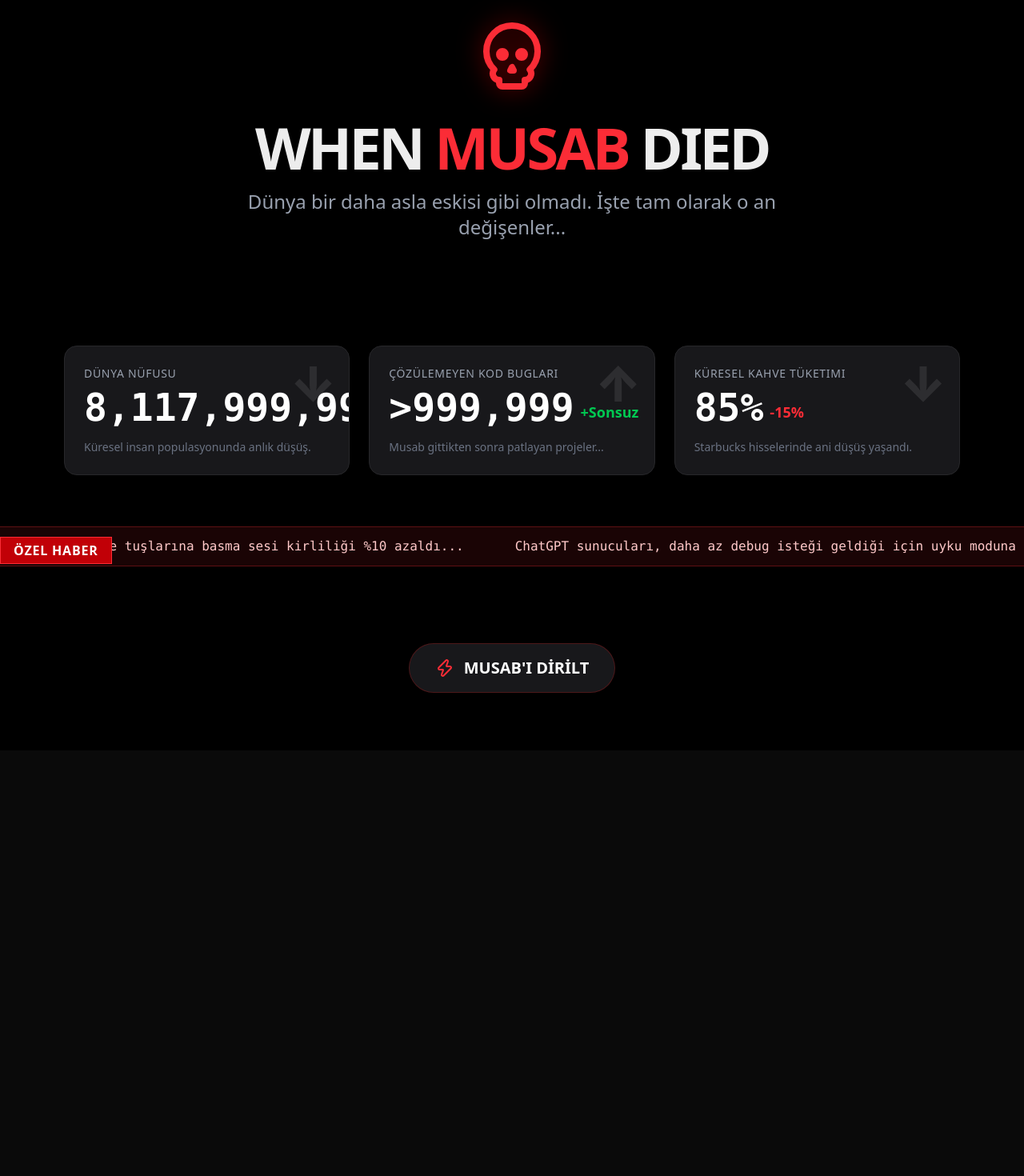
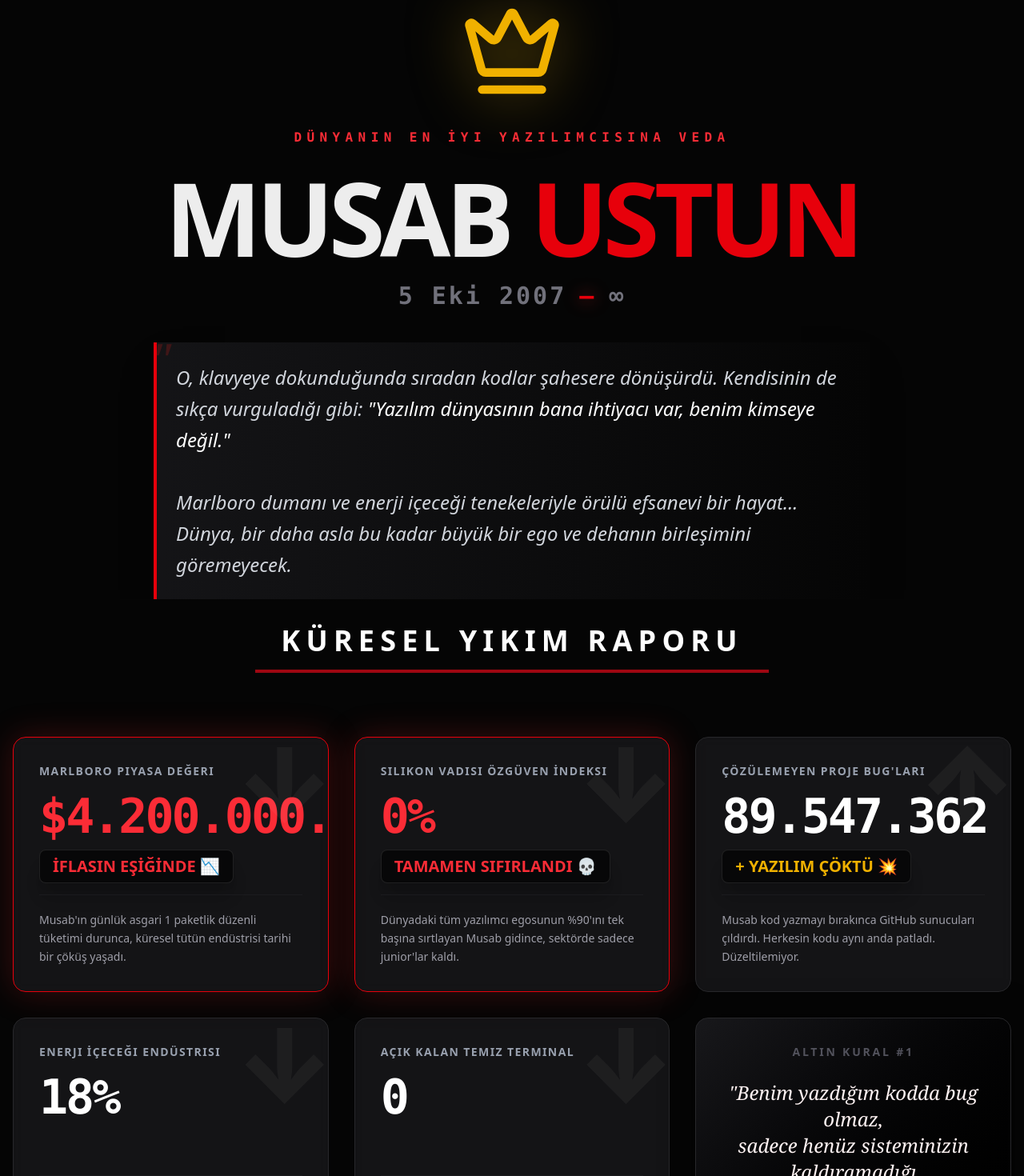
Before and after one commit to musabustun/whenmusabdied, a React (Vite) app: page / in a window 1280 px wide. Shown: the part 80-1550 px from the top of the page at 80% size. Before the commit the page ends 1114 px from the top, so only its background shows below. Built offline with nearby package versions, Linux system fonts and the light colour scheme.

Commit message:
refactor: update UI components and content to reflect Musab Ustun's legacy with enhanced animations and dramatic messaging

```diff
--- a/src/App.tsx
+++ b/src/App.tsx
@@ -5,41 +5,83 @@
 
 function App() {
   return (
-    <main className="min-h-screen bg-black">
+    <main className="min-h-screen bg-[#050505] pb-10 selection:bg-red-900 selection:text-white">
       <Hero />
 
-      <div className="max-w-6xl mx-auto px-4 mt-8">
-        <div className="grid grid-cols-1 md:grid-cols-3 gap-6">
+      <div className="max-w-7xl mx-auto px-4 mt-8 relative z-10">
+        <div className="text-center mb-20">
+          <h2 className="text-3xl md:text-4xl font-black text-white px-8 inline-block border-b-4 border-red-800 pb-4 uppercase tracking-[0.2em]">
+            Küresel Yıkım Raporu
+          </h2>
+        </div>
+
+        <div className="grid grid-cols-1 md:grid-cols-2 lg:grid-cols-3 gap-8">
           <Counter
-            label="Dünya Nüfusu"
-            initialValue={8118000000}
-            finalValue={8117999999}
-            delay={2}
-            trend="down"
-            description="Küresel insan populasyonunda anlık düşüş."
+            label="Marlboro Piyasa Değeri"
+            initialValue={154000000000}
+            finalValue={4200000000}
+            delay={1}
+            trend="crash"
+            prefix="$"
+            changeText="İFLASIN EŞİĞİNDE 📉"
+            description="Musab'ın günlük asgari 1 paketlik düzenli tüketimi durunca, küresel tütün endüstrisi tarihi bir çöküş yaşadı."
           />
 
           <Counter
-            label="Çözülemeyen Kod Bugları"
-            initialValue={14205}
-            finalValue={999999}
-            delay={3}
-            trend="up"
-            changeText="+Sonsuz"
-            prefix=">"
-            description="Musab gittikten sonra patlayan projeler..."
+            label="Silikon Vadisi Özgüven İndeksi"
+            initialValue={100}
+            finalValue={0}
+            delay={2}
+            trend="crash"
+            suffix="%"
+            changeText="TAMAMEN SIFIRLANDI 💀"
+            description="Dünyadaki tüm yazılımcı egosunun %90'ını tek başına sırtlayan Musab gidince, sektörde sadece junior'lar kaldı."
           />
 
           <Counter
-            label="Küresel Kahve Tüketimi"
+            label="Çözülemeyen Proje Bug'ları"
+            initialValue={14205}
+            finalValue={89547362}
+            delay={3}
+            trend="up"
+            changeText="+ YAZILIM ÇÖKTÜ 💥"
+            highlightClass="text-yellow-500"
+            description="Musab kod yazmayı bırakınca GitHub sunucuları çıldırdı. Herkesin kodu aynı anda patladı. Düzeltilemiyor."
+          />
+
+          <Counter
+            label="Enerji İçeceği Endüstrisi"
             initialValue={100}
-            finalValue={85}
+            finalValue={12}
             delay={4}
-            trend="down"
+            trend="crash"
             suffix="%"
-            changeText="-15%"
-            description="Starbucks hisselerinde ani düşüş yaşandı."
+            changeText="-88% DÜŞÜŞ 🥤"
+            description="Günde litrelerce tüketilen kafein alımı durduğu için küresel kafein borsası çöktü."
           />
+
+          <Counter
+            label="Açık Kalan Temiz Terminal"
+            initialValue={1}
+            finalValue={0}
+            delay={5}
+            trend="crash"
+            changeText="SİSTEM KAPANDI ⬛"
+            description="O efsanevi siyah ekran ve imleç, artık sonsuza dek hareketsiz..."
+          />
+
+          {/* Ego Quote Card */}
+          <div className="bg-gradient-to-br from-zinc-900 to-black p-8 rounded-2xl border border-zinc-800 flex flex-col justify-center items-center text-center shadow-[0_0_40px_rgba(0,0,0,0.5)] transform hover:scale-[1.02] transition-transform duration-500 hover:border-red-900/50">
+            <h3 className="text-zinc-600 font-bold tracking-[0.2em] uppercase mb-6 text-sm">Altın Kural #1</h3>
+            <p className="text-red-50 font-serif italic text-2xl leading-snug">
+              "Benim yazdığım kodda bug olmaz, <br/>
+              sadece henüz sisteminizin kaldıramadığı <br/>
+              <span className="text-red-500 font-bold">mükemmel özellikler</span> vardır."
+            </p>
+            <div className="mt-8 pt-6 border-t border-zinc-800 w-full">
+              <p className="text-red-700 font-black tracking-widest">— MUSAB USTUN</p>
+            </div>
+          </div>
         </div>
       </div>
 
--- a/src/components/Counter.tsx
+++ b/src/components/Counter.tsx
@@ -8,54 +8,83 @@
   prefix?: string;
   suffix?: string;
   delay?: number;
-  trend?: 'down' | 'up';
+  trend?: 'down' | 'up' | 'crash';
   description?: string;
   changeText?: string;
+  highlightClass?: string;
 }
 
-export default function Counter({ label, initialValue, finalValue, prefix = "", suffix = "", delay = 0, trend = 'down', description, changeText }: CounterProps) {
-  const [value, setValue] = useState(initialValue);
+export default function Counter({ label, initialValue, finalValue, prefix = "", suffix = "", delay = 0, trend = 'down', description, changeText, highlightClass = "text-red-500" }: CounterProps) {
+  const [displayValue, setDisplayValue] = useState(initialValue);
   const [hasStarted, setHasStarted] = useState(false);
+  const [isFinished, setIsFinished] = useState(false);
 
   useEffect(() => {
-    const timer = setTimeout(() => {
+    const startTimer = setTimeout(() => {
       setHasStarted(true);
-      setValue(finalValue);
+
+      const duration = 2500; // 2.5 saniyelik dramatik sayaç
+      const steps = 60;
+      const stepTime = Math.abs(Math.floor(duration / steps));
+
+      let currentStep = 0;
+
+      const interval = setInterval(() => {
+        currentStep++;
+        const progress = currentStep / steps;
+        // Ease out etki: başlarda hızlı, sona doğru yavaşlar
+        const easeProgress = progress * (2 - progress);
+
+        const current = Math.round(initialValue + (finalValue - initialValue) * easeProgress);
+        setDisplayValue(current);
+
+        if (currentStep >= steps) {
+          clearInterval(interval);
+          setDisplayValue(finalValue);
+          setIsFinished(true);
+        }
+      }, stepTime);
+
+      return () => clearInterval(interval);
     }, delay * 1000);
 
-    return () => clearTimeout(timer);
-  }, [delay, finalValue]);
+    return () => clearTimeout(startTimer);
+  }, [delay, initialValue, finalValue]);
 
   return (
     <motion.div
-      initial={{ opacity: 0, y: 20 }}
-      animate={{ opacity: 1, y: 0 }}
-      transition={{ duration: 0.8, delay: delay * 0.5 }}
-      className="bg-zinc-900 p-6 rounded-2xl border border-zinc-800 relative overflow-hidden group"
+      initial={{ opacity: 0, y: 30 }}
+      whileInView={{ opacity: 1, y: 0 }}
+      viewport={{ once: true }}
+      transition={{ duration: 0.8, delay: delay * 0.2 }}
+      className={`bg-zinc-900/80 p-8 rounded-2xl border ${isFinished && trend === 'crash' ? 'border-red-600 shadow-[0_0_40px_rgba(220,38,38,0.25)]' : 'border-zinc-800'} relative overflow-hidden group transition-all duration-700 backdrop-blur-sm`}
     >
-      <div className="absolute top-0 right-0 p-4 opacity-10 font-black text-6xl select-none group-hover:scale-110 transition-transform duration-500">
-        {trend === 'down' ? '↓' : '↑'}
+      <div className="absolute -top-6 -right-6 p-4 opacity-5 font-black text-9xl select-none group-hover:scale-110 transition-transform duration-500">
+        {trend === 'down' || trend === 'crash' ? '↓' : '↑'}
       </div>
 
-      <h3 className="text-gray-400 text-sm font-medium uppercase tracking-wider mb-2">{label}</h3>
+      <h3 className="text-gray-400 text-sm font-bold uppercase tracking-widest mb-4 group-hover:text-red-400 transition-colors">{label}</h3>
 
-      <div className="flex items-end gap-2">
-        <span className="text-4xl md:text-5xl font-mono font-bold text-white">
-          {prefix}{value.toLocaleString()}{suffix}
-        </span>
-        {hasStarted && (
-          <motion.span
-            initial={{ opacity: 0, x: -10 }}
-            animate={{ opacity: 1, x: 0 }}
-            className={`text-lg font-bold mb-1 ${trend === 'down' ? 'text-red-500' : 'text-green-500'}`}
-          >
-            {changeText || (trend === 'down' ? '-1' : '+∞')}
-          </motion.span>
-        )}
+      <div className="flex flex-col gap-2">
+        <div className={`text-5xl md:text-6xl font-mono font-black tracking-tighter ${isFinished && trend === 'crash' ? 'text-red-500' : 'text-white'} transition-colors duration-500`}>
+          {prefix}{displayValue.toLocaleString('tr-TR')}{suffix}
+        </div>
+
+        <div className="h-10 mt-1">
+          {hasStarted && isFinished && changeText && (
+            <motion.div
+              initial={{ opacity: 0, scale: 0.5, x: -20 }}
+              animate={{ opacity: 1, scale: 1, x: 0 }}
+              className={`text-xl font-black bg-black/60 inline-block px-4 py-1.5 rounded-lg border border-white/10 shadow-xl ${highlightClass}`}
+            >
+              {changeText}
+            </motion.div>
+          )}
+        </div>
       </div>
 
       {description && (
-        <p className="text-gray-500 text-sm mt-4">
+        <p className="text-zinc-400 text-sm mt-4 leading-relaxed border-t border-zinc-800/50 pt-5">
           {description}
         </p>
       )}
--- a/src/components/Hero.tsx
+++ b/src/components/Hero.tsx
@@ -1,37 +1,64 @@
 import { motion } from 'framer-motion'
-import { Skull } from 'lucide-react'
+import { Crown } from 'lucide-react'
 
 export default function Hero() {
   return (
-    <div className="relative min-h-[60vh] flex flex-col items-center justify-center text-center px-4 overflow-hidden">
+    <div className="relative min-h-[70vh] flex flex-col items-center justify-center text-center px-4 overflow-hidden pt-20">
       <motion.div
-        initial={{ opacity: 0, scale: 0.5 }}
-        animate={{ opacity: 1, scale: 1 }}
+        initial={{ opacity: 0, y: -50 }}
+        animate={{ opacity: 1, y: 0 }}
         transition={{ duration: 1.5, ease: "easeOut" }}
-        className="mb-8"
+        className="mb-8 relative"
       >
-        <Skull className="w-24 h-24 text-red-500 mx-auto drop-shadow-[0_0_15px_rgba(255,0,0,0.5)]" />
+        <Crown className="w-32 h-32 text-yellow-500 mx-auto drop-shadow-[0_0_35px_rgba(234,179,8,0.5)]" />
+      </motion.div>
+
+      <motion.div
+        initial={{ opacity: 0 }}
+        animate={{ opacity: 1 }}
+        transition={{ delay: 0.8 }}
+        className="text-red-500 font-mono tracking-[0.4em] uppercase text-sm md:text-base mb-6 font-bold"
+      >
+        Dünyanın En İyi Yazılımcısına Veda
       </motion.div>
 
       <motion.h1
-        initial={{ opacity: 0, y: 50 }}
-        animate={{ opacity: 1, y: 0 }}
+        initial={{ opacity: 0, scale: 0.9 }}
+        animate={{ opacity: 1, scale: 1 }}
         transition={{ duration: 1, delay: 0.5 }}
-        className="text-5xl md:text-7xl font-black mb-4 tracking-tighter"
+        className="text-6xl md:text-[8rem] leading-none font-black mb-4 tracking-tighter"
       >
-        WHEN <span className="text-red-500">MUSAB</span> DIED
+        MUSAB <span className="text-red-600">USTUN</span>
       </motion.h1>
 
-      <motion.p
+      <motion.div
         initial={{ opacity: 0 }}
         animate={{ opacity: 1 }}
         transition={{ duration: 1, delay: 1.5 }}
-        className="text-xl md:text-2xl text-gray-400 max-w-2xl mx-auto"
+        className="flex items-center gap-4 text-xl md:text-3xl text-zinc-500 font-mono mb-10 font-bold tracking-widest"
       >
-        Dünya bir daha asla eskisi gibi olmadı. İşte tam olarak o an değişenler...
-      </motion.p>
+        <span>5 Eki 2007</span>
+        <span className="text-red-600 filter drop-shadow-[0_0_10px_rgba(220,38,38,0.8)]">—</span>
+        <span>∞</span>
+      </motion.div>
 
-      <div className="absolute inset-0 z-[-1] bg-[radial-gradient(ellipse_at_center,_var(--tw-gradient-stops))] from-red-900/20 via-black to-black"></div>
+      <motion.div
+        initial={{ opacity: 0, y: 20 }}
+        animate={{ opacity: 1, y: 0 }}
+        transition={{ duration: 1, delay: 2 }}
+        className="max-w-4xl mx-auto border-l-4 border-red-600 pl-6 text-left italic bg-gradient-to-r from-zinc-900/80 to-transparent p-6 shadow-2xl relative"
+      >
+        <div className="absolute -left-2 -top-2 text-6xl text-red-900/40 font-serif">"</div>
+        <p className="text-xl md:text-2xl text-gray-300 leading-relaxed font-light">
+          O, klavyeye dokunduğunda sıradan kodlar şahesere dönüşürdü.
+          Kendisinin de sıkça vurguladığı gibi: <strong className="text-white">"Yazılım dünyasının bana ihtiyacı var, benim kimseye değil."</strong>
+          <br /><br />
+          Marlboro dumanı ve enerji içeceği tenekeleriyle örülü efsanevi bir hayat...
+          Dünya, bir daha asla bu kadar büyük bir ego ve dehanın birleşimini göremeyecek.
+        </p>
+      </motion.div>
+
+      <div className="absolute inset-0 z-[-1] bg-[radial-gradient(ellipse_at_top,_var(--tw-gradient-stops))] from-red-950/40 via-black to-black"></div>
     </div>
   )
 }
--- a/src/components/NewsTicker.tsx
+++ b/src/components/NewsTicker.tsx
@@ -1,32 +1,35 @@
 import { motion } from 'framer-motion'
 
 const news = [
-  "SON DAKİKA: Dünya genelinde klavye tuşlarına basma sesi kirliliği %10 azaldı...",
-  "ChatGPT sunucuları, daha az debug isteği geldiği için uyku moduna geçti...",
-  "Yazılım dünyasında çözülemeyen bug oranı aniden tavan yaptı...",
-  "Küresel kahve tüketiminde açıklanamayan %5'lik ani düşüş...",
-  "StackOverflow yetkilileri trafik düşüşünün sebebini araştırıyor...",
+  "CUMHURBAŞKANLIĞI: 'Dünyanın en iyi yazılımcısını kaybettik, ülkemizde 3 gün ulusal yas ilan edilmiştir...'",
+  "MARLBORO CEO'su AÇIKLADI: 'Musab Ustun'un vedasıyla birlikte hisselerimizde %45'lik tarihi bir çöküş yaşıyoruz, üretim vardiyaları durduruldu...'",
+  "SİLİKON VADİSİ ŞOKTA: 'O olmadan yapay zeka projelerinin fişini çekmek zorunda kalabiliriz...'",
+  "DÜNYA SAĞLIK ÖRGÜTÜ: 'Küresel enerji içeceği ve kahve tüketiminde bir gecede %60'lık bir azalma tespit edildi...'",
+  "LINUS TORVALDS: 'Benden sonraki tek dahi oydu. Artık Linux çekirdeğini kendi kaderine terk etme vakti geldi...'",
+  "SON DAKİKA: Musab'ın yazdığı son satır kodlar, incelenmek üzere NASA tarafından karantinaya alındı...",
+  "TÜM DÜNYA KLAVYELERİNDE KEPENK: Kullanıcılar saygı duruşu olarak 'E', 'G' ve 'O' tuşlarına 1 dakika boyunca basmıyor...",
+  "STACKOVERFLOW: 'Zaten her şeyi kendi yazıyordu, bizim siteye de girmediği için trafiğimiz bitti...'",
 ];
 
 export default function NewsTicker() {
   return (
-    <div className="w-full bg-red-900/20 border-y border-red-500/30 py-3 overflow-hidden flex whitespace-nowrap mt-16">
-      <div className="bg-red-700 text-white px-4 py-1 font-bold tracking-wider absolute left-0 z-10 hidden md:block border border-red-500">
-        ÖZEL HABER
+    <div className="w-full bg-red-950/40 border-y border-red-600/50 py-5 overflow-hidden flex whitespace-nowrap mt-24 shadow-[0_0_50px_rgba(220,38,38,0.15)] relative backdrop-blur-md">
+      <div className="bg-red-700 text-white px-8 py-3 font-black tracking-[0.2em] absolute left-0 top-0 bottom-0 z-10 flex items-center shadow-[30px_0_40px_rgba(0,0,0,0.9)] border-r border-red-400">
+        KÜRESEL SONDABİKA
       </div>
 
       <motion.div
-        animate={{ x: [0, -2000] }}
+        animate={{ x: [0, -4500] }}
         transition={{
           repeat: Infinity,
           ease: "linear",
-          duration: 30
+          duration: 45
         }}
-        className="flex gap-16 md:pl-48"
+        className="flex gap-24 items-center pl-[350px]"
       >
-        {[...news, ...news, ...news].map((item, i) => (
-          <span key={i} className="text-red-200 font-mono">
-            {item}
+        {[...news, ...news].map((item, i) => (
+          <span key={i} className="text-red-100 font-mono text-xl font-bold tracking-wide">
+            <span className="text-red-500 mr-4 animate-pulse">●</span>{item}
           </span>
         ))}
       </motion.div>
--- a/src/components/ReviveButton.tsx
+++ b/src/components/ReviveButton.tsx
@@ -7,11 +7,12 @@
   const [errorMsg, setErrorMsg] = useState('')
 
   const errors = [
-    "Error 404: Soul not found.",
-    "Yetersiz Bakiye. Lütfen ruh kredisi yükleyin.",
-    "Sunucu yanıt vermiyor. Dualarınız iletilmedi.",
-    "Bakiye yetersiz! Lütfen daha fazla kahve dökün.",
-    "Sistem Çöktü! Musab çoktan uyku moduna geçti."
+    "HATA 404: Bu kadar büyük bir ego için bulutta yeterli sunucu alanı yok.",
+    "Bakiye Yetersiz! Marlboro stoğu global olarak sıfırlandığı için diriltme yapılamaz.",
+    "ERİŞİM REDDEDİLDİ: Musab şu an Tanrı'nın evren kodlarını refactor ediyor.",
+    "Ruh kapasitesi aşıldı! Dünyanın en iyi yazılımcısı bu fani evrene sığamıyor.",
+    "Sistem Çöktü! Kendi kodundan başkasını beğenmediği için geri dönmeyi reddediyor.",
+    "UYARI: Geri dönerse, dünyadaki tüm diğer yazılımcıların işsiz kalma riski var."
   ]
 
   const handleRevive = () => {
@@ -20,30 +21,30 @@
   }
 
   return (
-    <div className="flex flex-col items-center justify-center my-24">
+    <div className="flex flex-col items-center justify-center my-32">
       <motion.button
         whileHover={{ scale: 1.05 }}
         whileTap={{ scale: 0.95 }}
         onClick={handleRevive}
-        className="group relative flex items-center gap-3 bg-zinc-900 border border-red-900/50 hover:border-red-500 px-8 py-4 rounded-full font-bold text-xl text-white overflow-hidden transition-colors cursor-pointer"
+        className="group relative flex items-center gap-4 bg-zinc-950 border-2 border-red-900 hover:border-red-500 px-10 py-5 rounded-full font-black text-2xl text-white overflow-hidden transition-colors cursor-pointer shadow-[0_0_30px_rgba(153,27,27,0.4)] hover:shadow-[0_0_50px_rgba(239,68,68,0.6)]"
       >
-        <div className="absolute inset-0 bg-red-500 opacity-0 group-hover:opacity-10 transition-opacity"></div>
-        <Zap className="text-red-500 group-hover:animate-pulse" />
-        MUSAB'I DİRİLT
+        <div className="absolute inset-0 bg-red-600 opacity-0 group-hover:opacity-15 transition-opacity"></div>
+        <Zap className="text-red-500 group-hover:text-yellow-400 group-hover:animate-pulse w-8 h-8 transition-colors" />
+        <span className="tracking-widest">MUSAB'I DİRİLT</span>
       </motion.button>
 
-      <div className="h-12 mt-6">
+      <div className="h-16 mt-8">
         <AnimatePresence mode="wait">
           {errorMsg && (
             <motion.div
               key={errorMsg}
-              initial={{ opacity: 0, y: -10 }}
-              animate={{ opacity: 1, y: 0 }}
-              exit={{ opacity: 0, y: 10 }}
-              className="flex items-center gap-2 text-red-400 font-mono bg-red-950/30 px-4 py-2 rounded-lg border border-red-900/50"
+              initial={{ opacity: 0, y: -20, scale: 0.9 }}
+              animate={{ opacity: 1, y: 0, scale: 1 }}
+              exit={{ opacity: 0, scale: 0.9 }}
+              className="flex items-center gap-3 text-red-500 font-mono bg-black/80 px-6 py-3 rounded-xl border border-red-900/80 shadow-[0_10px_30px_rgba(0,0,0,0.5)] max-w-2xl text-center font-bold"
             >
-              <AlertTriangle size={16} />
-              {errorMsg}
+              <AlertTriangle className="w-6 h-6 flex-shrink-0 animate-pulse" />
+              <span>{errorMsg}</span>
             </motion.div>
           )}
         </AnimatePresence>
```
